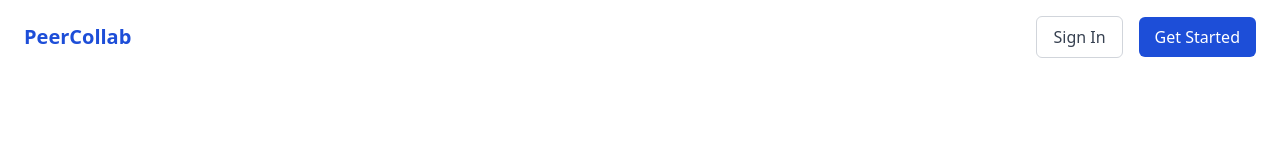
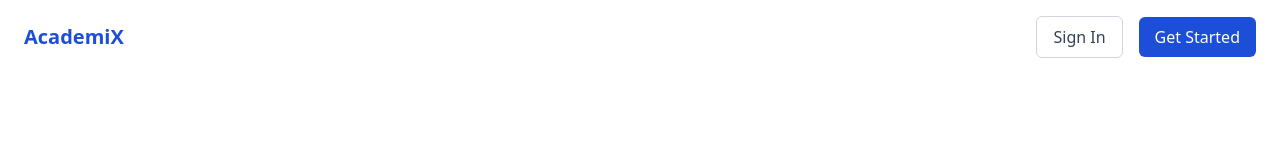
Before and after one commit to codevtadiii/AcademiX, a React (Create React App) app in the folder academix/: page / in a window 1280 px wide. Shown: the top 160 px of the page. Built offline with nearby package versions, Linux system fonts and the light colour scheme.

Commit message:
Update HomePage.js
Home page

```diff
--- a/academix/src/components/HomePage.js
+++ b/academix/src/components/HomePage.js
@@ -3,11 +3,11 @@ import React from "react";
 const HomePage = () => {
   return (
     <div className="min-h-screen bg-gray-50">
-      {/* Header */}
+
       <header className="bg-white shadow-sm py-4">
         <div className="container mx-auto flex justify-between items-center px-6">
           <div className="text-xl font-semibold text-gray-800">
-            <span className="text-blue-700 font-bold">PeerCollab</span>
+            <span className="text-blue-700 font-bold">AcademiX</span>
           </div>
           <div>
             <button className="px-4 py-2 text-gray-700 border border-gray-300 rounded-md mr-4 hover:bg-gray-100">
@@ -20,7 +20,7 @@ const HomePage = () => {
         </div>
       </header>
 
-      {/* Hero Section */}
+
       <section className="bg-white text-center py-20">
         <div className="container mx-auto px-6">
           <h1 className="text-5xl font-extrabold text-gray-800 leading-tight">
@@ -41,7 +41,7 @@ const HomePage = () => {
         </div>
       </section>
 
-      {/* Features Section */}
+
       <section className="py-16 bg-gray-50">
         <div className="container mx-auto px-6">
           <h2 className="text-3xl font-bold text-gray-800 text-center">
@@ -51,7 +51,7 @@ const HomePage = () => {
             Discover the features that make our platform unique and effective.
           </p>
           <div className="grid grid-cols-1 sm:grid-cols-2 lg:grid-cols-4 gap-6">
-            {/* Feature Cards */}
+
             <div className="bg-white shadow-md rounded-lg p-6 text-center">
               <div className="text-blue-700 text-4xl mb-4">
                 <i className="fas fa-user-friends"></i>
```
